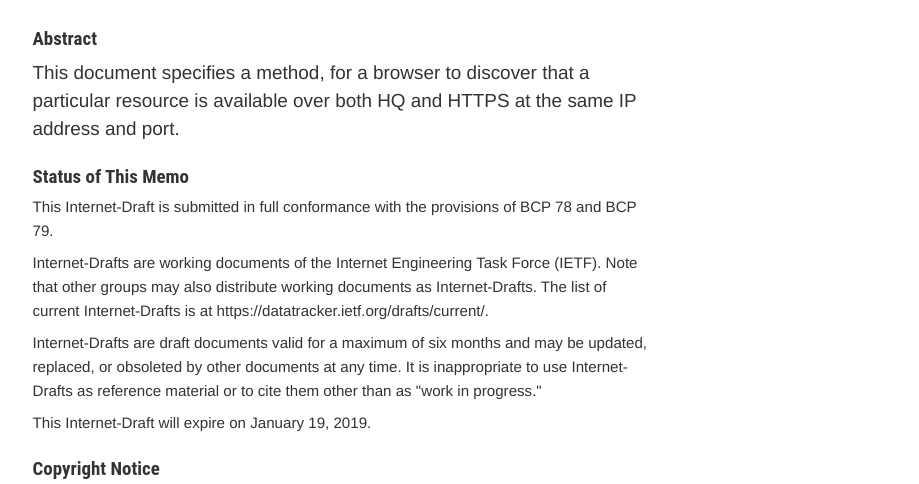
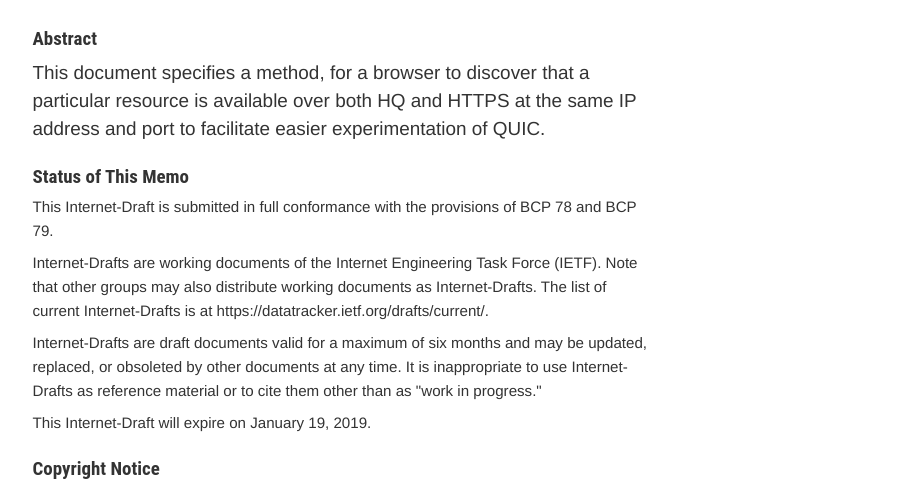
Before and after one commit to siyengar/quic-url, a plain HTML site: page draft-subodh-quic-httpqs.html in a window 1280 px wide. Shown: the part 298-782 px from the top of the page, without its empty margins (123-1042 px from the left). Drawn offline with Linux system fonts and the light colour scheme.

Commit message:
Script updating gh-pages from 70867a3. [ci skip]

```diff
--- a/draft-subodh-quic-httpqs.html
+++ b/draft-subodh-quic-httpqs.html
@@ -297,8 +297,8 @@ ul.toc li {
   <meta name="dct.creator" content="Iyengar, S. and M. Bishop" />
   <meta name="dct.identifier" content="urn:ietf:id:draft-subodh-quic-httpqs-latest" />
   <meta name="dct.issued" scheme="ISO8601" content="2018-7-18" />
-  <meta name="dct.abstract" content="This document specifies a method, for a browser to discover that a particular resource is available over both HQ and HTTPS at the same IP address and port." />
-  <meta name="description" content="This document specifies a method, for a browser to discover that a particular resource is available over both HQ and HTTPS at the same IP address and port." />
+  <meta name="dct.abstract" content="This document specifies a method, for a browser to discover that a particular resource is available over both HQ and HTTPS at the same IP address and port to facilitate easier experimentation of QUIC." />
+  <meta name="description" content="This document specifies a method, for a browser to discover that a particular resource is available over both HQ and HTTPS at the same IP address and port to facilitate easier experimentation of QUIC." />
 
 </head>
 
@@ -336,7 +336,7 @@ ul.toc li {
   <span class="filename">draft-subodh-quic-httpqs-latest</span></p>
 
   <h1 id="rfc.abstract"><a href="#rfc.abstract">Abstract</a></h1>
-<p>This document specifies a method, for a browser to discover that a particular resource is available over both HQ and HTTPS at the same IP address and port.</p>
+<p>This document specifies a method, for a browser to discover that a particular resource is available over both HQ and HTTPS at the same IP address and port to facilitate easier experimentation of QUIC.</p>
 <h1 id="rfc.status"><a href="#rfc.status">Status of This Memo</a></h1>
 <p>This Internet-Draft is submitted in full conformance with the provisions of BCP 78 and BCP 79.</p>
 <p>Internet-Drafts are working documents of the Internet Engineering Task Force (IETF).  Note that other groups may also distribute working documents as Internet-Drafts.  The list of current Internet-Drafts is at https://datatracker.ietf.org/drafts/current/.</p>
```
Also changed, not shown: draft-subodh-quic-httpqs.txt.
